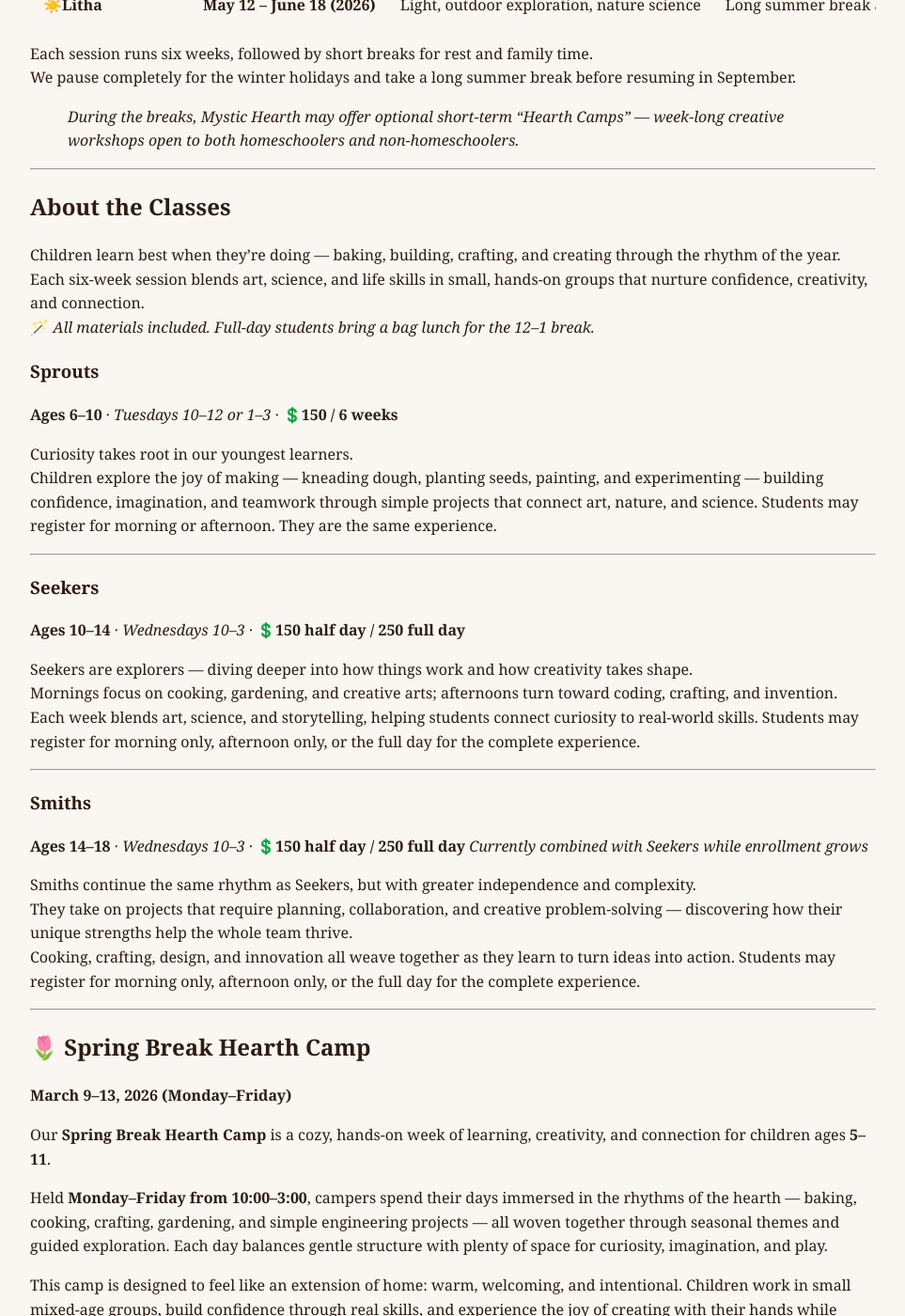
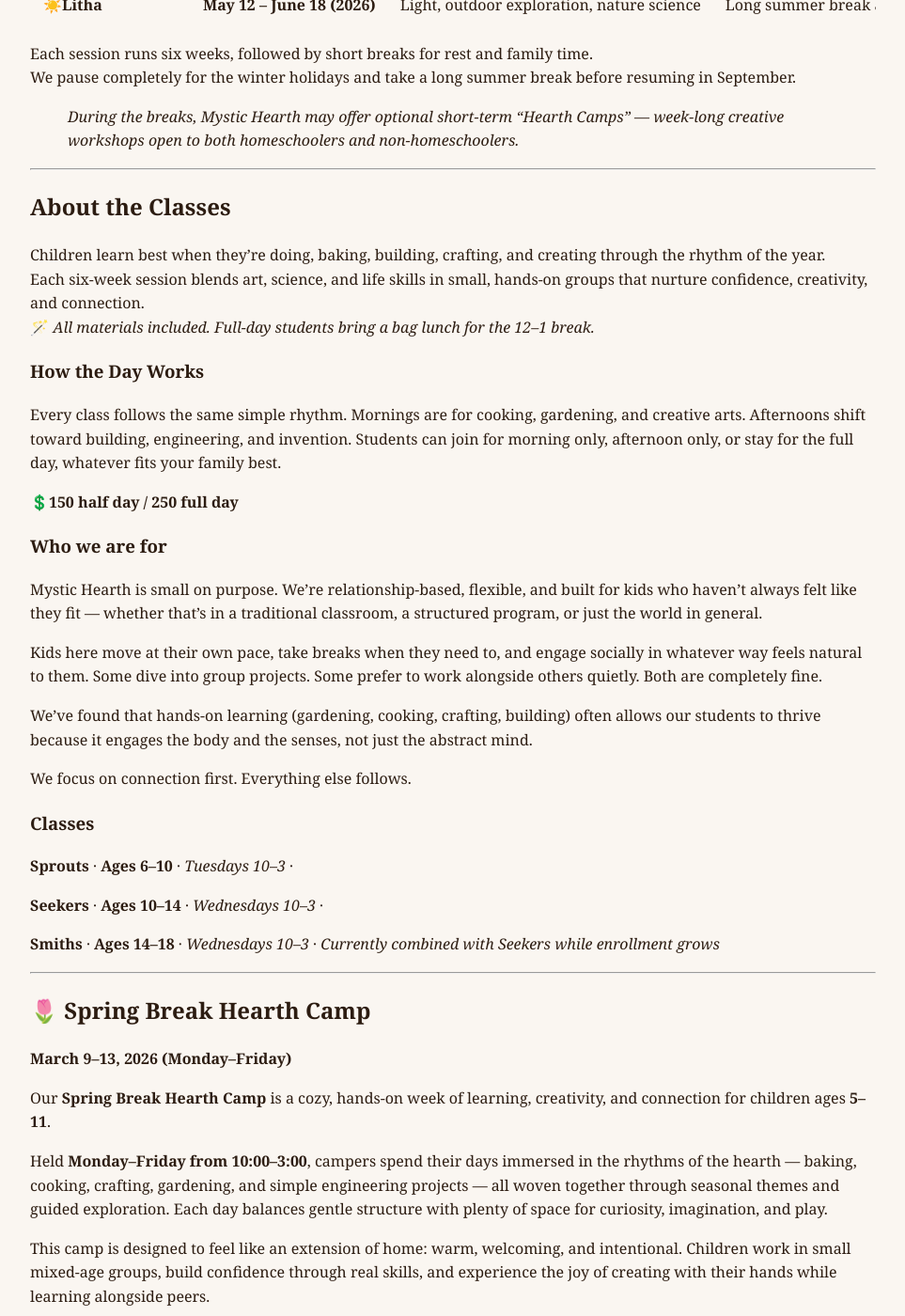
Before and after one commit to WesleyT/mystic-hearth, a Jekyll site: the page built from enrichment/index.md, in a window 1280 px wide and 1400 px high, scrolled down 1719 px. Shown: the whole window at 94% size, without its empty margins (158-1121 px from the left). Built offline with Jekyll 4.4.1, drawn with Linux system fonts in a browser that asks for light colours.

Commit message:
updated class info

```diff
--- a/enrichment/index.md
+++ b/enrichment/index.md
@@ -65,37 +65,33 @@ We pause completely for the winter holidays and take a long summer break before
 
 ## About the Classes
 
-Children learn best when they’re doing — baking, building, crafting, and creating through the rhythm of the year.
+Children learn best when they’re doing, baking, building, crafting, and creating through the rhythm of the year.
 Each six-week session blends art, science, and life skills in small, hands-on groups that nurture confidence, creativity, and connection.
 🪄 *All materials included. Full-day students bring a bag lunch for the 12–1 break.*
 
-### Sprouts
-**Ages 6–10** · *Tuesdays 10–12 or 1–3* · 💲**150 / 6 weeks**
+### How the Day Works
+Every class follows the same simple rhythm. Mornings are for cooking, gardening, and creative arts.
+Afternoons shift toward building, engineering, and invention.
+Students can join for morning only, afternoon only, or stay for the full day, whatever fits your family best.
 
-Curiosity takes root in our youngest learners.
-Children explore the joy of making — kneading dough, planting seeds, painting, and experimenting — building confidence, imagination, and teamwork through simple projects that connect art, nature, and science.
-Students may register for morning or afternoon. They are the same experience.
+💲**150 half day / 250 full day**
 
----
+### Who we are for
+Mystic Hearth is small on purpose. We're relationship-based, flexible, and built for kids who haven't always felt like they fit — whether that's in a traditional classroom, a structured program, or just the world in general.
 
-### Seekers
-**Ages 10–14** · *Wednesdays 10–3* · 💲**150 half day / 250 full day**
+Kids here move at their own pace, take breaks when they need to, and engage socially in whatever way feels natural to them. Some dive into group projects. Some prefer to work alongside others quietly. Both are completely fine.
 
-Seekers are explorers — diving deeper into how things work and how creativity takes shape.
-Mornings focus on cooking, gardening, and creative arts; afternoons turn toward coding, crafting, and invention.
-Each week blends art, science, and storytelling, helping students connect curiosity to real-world skills.
-Students may register for morning only, afternoon only, or the full day for the complete experience.
+We’ve found that hands-on learning (gardening, cooking, crafting, building) often allows our students to thrive because it engages the body and the senses, not just the abstract mind.
 
----
+We focus on connection first. Everything else follows.
 
-### Smiths
-**Ages 14–18** · *Wednesdays 10–3* · 💲**150 half day / 250 full day**
+### Classes
+**Sprouts** · **Ages 6–10** · *Tuesdays 10–3* ·
+
+**Seekers** · **Ages 10–14** · *Wednesdays 10–3* ·
+
+**Smiths** · **Ages 14–18** · *Wednesdays 10–3* ·
 *Currently combined with Seekers while enrollment grows*
-
-Smiths continue the same rhythm as Seekers, but with greater independence and complexity.
-They take on projects that require planning, collaboration, and creative problem-solving — discovering how their unique strengths help the whole team thrive.
-Cooking, crafting, design, and innovation all weave together as they learn to turn ideas into action.
-Students may register for morning only, afternoon only, or the full day for the complete experience.
 
 ---
 
```
